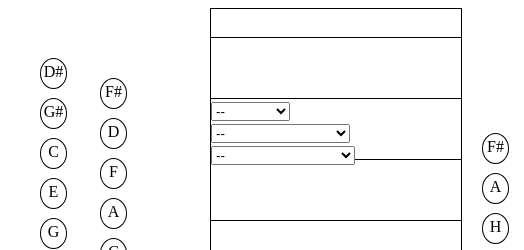
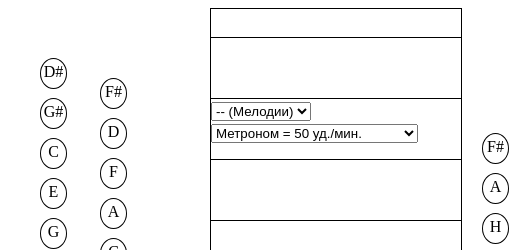
Before and after one commit to Taller/rus_harm, a plain HTML site: page html/index.html in a window 1280 px wide. Shown: the top 250 px of the page, 309-833 px from the left. Drawn offline with Linux system fonts and the light colour scheme.

Commit message:
minor improvements

```diff
--- a/html/index.html
+++ b/html/index.html
@@ -123,16 +123,13 @@
             </div>
             <div style="font-size:14pt;margin:10px auto 10px auto;height:50px;border-top:solid 1px black;">
                 <select id="melodies" onchange="playMelody(this)">
-                    <option value="stop">--</option>
+                    <option value="stop">-- (Мелодии)</option>
                 </select>
                 <br/>
-                <select id="tempos_option">
-                    <option value="stop">--</option>
+                <select id="tempo">
+                    <option value="stop">-- (Темп для 1/8 ноты, уд/мин)</option>
                 </select>
                 <br/>
-                <select id="make_slow">
-                    <option value="stop">--</option>
-                </select>
             </div>
             <div style="font-size:14pt;margin:10px auto 10px auto;height:50px;border-top:solid 1px black;"
                  id="alert">
@@ -225,19 +222,14 @@
 <script type="text/javascript" >
     var songs = {};
 
-    var sel = document.getElementById('tempos_option');
-    for(var item in tempos) {
+    var sel = document.getElementById('tempo');
+    for(var i = 10; i <= 250; i += 10) {
         var opt = document.createElement('option');
-        opt.innerHTML = tempos[item][1] + ' [' + tempos[item][0] + ']';
-        opt.value = item
-        sel.appendChild(opt);
-    }
-
-    sel = document.getElementById('make_slow');
-    for(var i = 0; i <= 50; i += 10) {
-        var opt = document.createElement('option');
-        opt.innerHTML = 'Замедлить в ' + i + ' раз';
-        opt.value = i
+        opt.innerHTML = 'Метроном = ' + i + ' уд./мин.';
+        opt.value = i;
+        if (i === 50) {
+            opt.selected = true;
+        }
         sel.appendChild(opt);
     }
 
@@ -252,7 +244,6 @@
         opt.value = item;
         sel.appendChild(opt);
     }
-
 </script>
 </body>
 </html>
--- a/html/js/harm.js
+++ b/html/js/harm.js
@@ -292,7 +292,7 @@ function playMelody(sel) {
         return;
     }
 
-    var slowOption = document.getElementById("make_slow");
+    var slowOption = document.getElementById("tempo");
     var optionNameK = slowOption.options[slowOption.selectedIndex].value;
 
     var slowK = 10;
@@ -300,14 +300,8 @@ function playMelody(sel) {
         slowK = parseInt(optionNameK);
     }
 
-    var tempOption = document.getElementById("tempos_option");
-    var optionNameT = tempOption.options[tempOption.selectedIndex].value;
-    var tempo = songs[value][0]['Tempo'];
-    if (optionNameT != 'stop' && optionNameT in tempos) {
-        tempo = tempos[optionNameT][0];
-    }
-    var k = 60 / tempo * slowK * 1000;
-    next(songs[value], 0, k);
+    var k = 480000 / slowK;
+    next(songs[value], 1, k);
 }
 
 function next(notes, n, tempo) {
@@ -393,11 +387,11 @@ function showHint(hint) {
 /*
  *  [] - all package is array of commands
  *  each element contains rule for:
- *  1. right hand
- *  2. left hand
- *  3. lyrics
+ *  1. right hand ('rn')
+ *  2. left hand  ('ln')
+ *  3. duration   ('d'), 8 means 1/8, 4 - 1/4 and so on
  *  [{}, {}, {}]
- *  {'rn': [...], 'ln': [...], 't' : '...'}
+ *  {'rn': [...], 'ln': [...], 'd' : '...'}
  *
  *  special symbols
  *  last 'x' - do not clear anything
--- a/html/songs/0001_lizaveta.js
+++ b/html/songs/0001_lizaveta.js
@@ -1,4 +1,4 @@
-songs['0001_lizaveta'] = [{'Name':'Лизавета', 'Tempo' : 120},
+songs['0001_lizaveta'] = [{'Name':'Лизавета'},
     {'ln':['-F'],'d':8},
     {'rn':['C2','F2','A2'],'ln':['F'],'d':8},
     {'rn':['F2','A2'],'ln':['-F'],'d':8},
```
